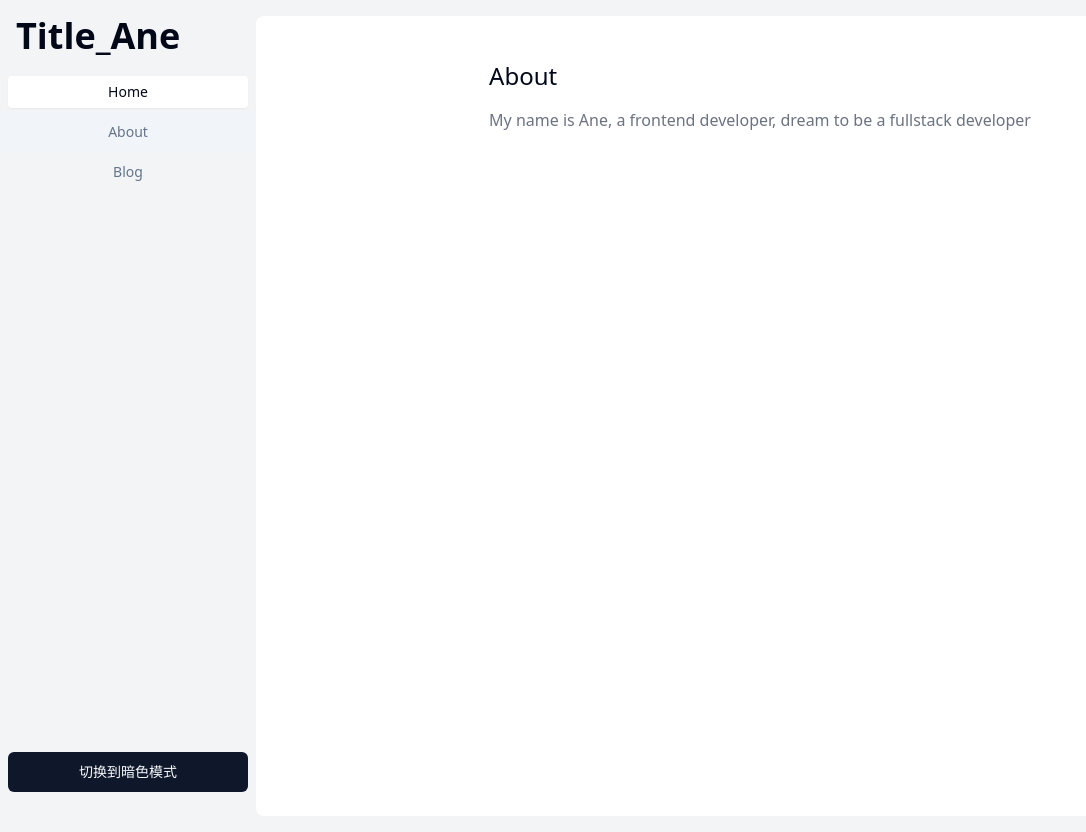
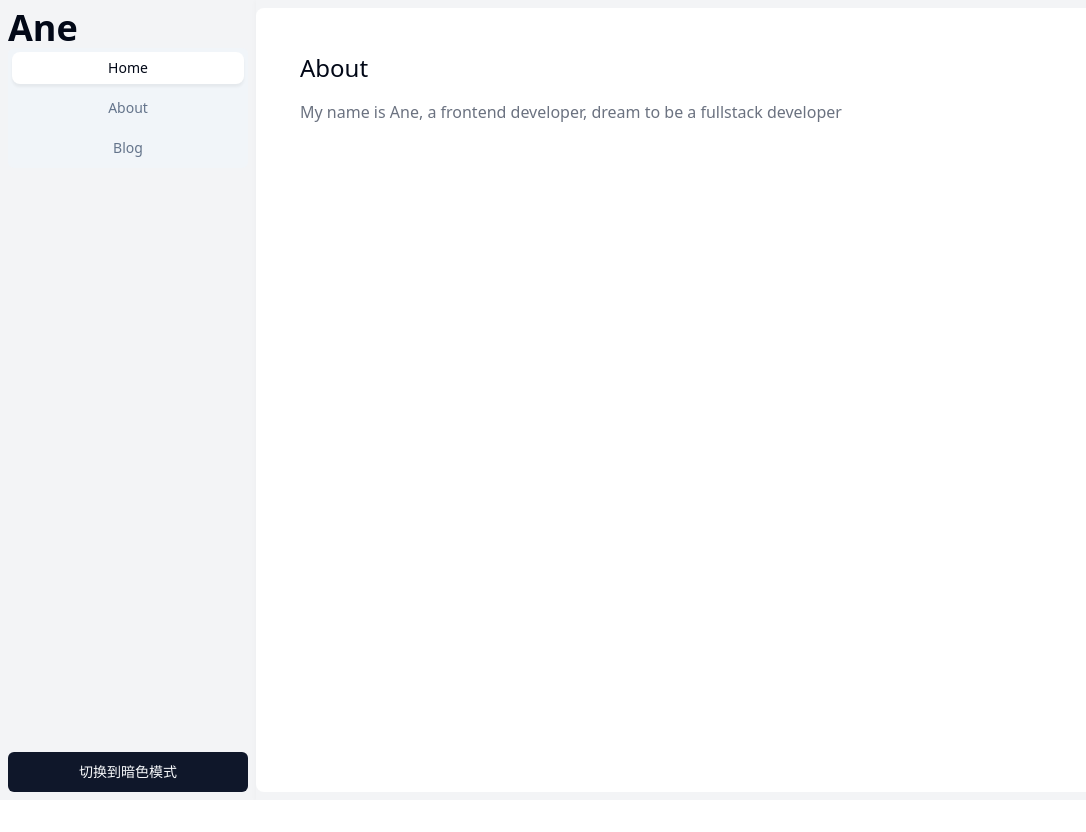
Before and after one commit to Sruo4/ane-blog, a React (Vite) app: page /about in a window 1280 px wide. Shown: the whole page, without its empty margins (0-1086 px from the left). After the commit the page ends 800 px from the top, so only its background shows below. Built offline with nearby package versions, Linux system fonts and the light colour scheme.

Commit message:
feature: Modified layout logic and style; add button shadows

```diff
--- a/src/App.tsx
+++ b/src/App.tsx
@@ -35,7 +35,7 @@ function App() {
     <Router>
       <main className="flex min-h-screen bg-gray-100 ">
         <Sidebar tabs={tabContents} isDarkMode={isDarkMode} setIsDarkMode={setIsDarkMode}/>
-        <div className="flex-1 pr-4 pt-4 pb-4">
+        <div className="flex-1 pr-2 pt-2 pb-2 h-screen box-border" style={{ boxShadow: '#00000009 0px 1px 6px 0px' }}>
           <Routes>
             <Route path="/" element={<HomePage />} />
             {tabContents.map(({ id, path, Component }) => (
--- a/src/components/Sidebar.tsx
+++ b/src/components/Sidebar.tsx
@@ -1,3 +1,4 @@
+import { useState } from "react";
 import { Link } from "react-router-dom";
 import { Tabs, TabsList, TabsTrigger } from "@/components/ui/tabs";
 import { Button } from "@/components/ui/button";
@@ -9,26 +10,39 @@ interface SidebarProps {
 }
 
 function Sidebar({ tabs, isDarkMode, setIsDarkMode }: SidebarProps) {
+  const [selectedTabId, setSelectedTabId] = useState<string>(tabs[0]?.id || "");
+
   return (
-    <div className="w-64 min-h-screen flex flex-col justify-between">
-      <div>
-        <h1 className="text-4xl font-bold p-4">Title_Ane</h1>
-        <Tabs defaultValue="tab1">
-          <TabsList className="flex flex-col mt-10 space-y-2 p-2">
+    <div className="w-64 min-h-screen p-2">
+      <div className="w-full h-full flex flex-col">
+        <h1 className="text-4xl font-bold m-0">Ane</h1>
+
+        <Tabs defaultValue={selectedTabId} className="m-0">
+          <TabsList className="flex flex-col space-y-2 h-full">
             {tabs.map((tab) => (
               <Link key={tab.id} to={tab.path} className="w-full">
-                <TabsTrigger value={tab.id} className="w-full">
+                <TabsTrigger
+                  value={tab.id}
+                  className="w-full rounded-lg"
+                  style={
+                    tab.id === selectedTabId
+                      ? { boxShadow: "#0000000d 0px 3px 3px 0px" }
+                      : {}
+                  }
+                  onClick={() => setSelectedTabId(tab.id)}
+                >
                   {tab.title}
                 </TabsTrigger>
               </Link>
             ))}
           </TabsList>
         </Tabs>
-      </div>
-      <div className="mb-10 ml-2 mr-2"> {/* 添加外边距 */}
-        <Button onClick={() => setIsDarkMode(!isDarkMode)} className="w-full">
-          切换到{isDarkMode ? '亮色模式' : '暗色模式'}
-        </Button>
+
+        <div className="mt-auto">
+          <Button onClick={() => setIsDarkMode(!isDarkMode)} className="w-full">
+            切换到{isDarkMode ? "亮色模式" : "暗色模式"}
+          </Button>
+        </div>
       </div>
     </div>
   );
--- a/src/pages/AboutPage.tsx
+++ b/src/pages/AboutPage.tsx
@@ -2,7 +2,7 @@ import React from "react";
 
 const AboutPage: React.FC = () => {
   return (
-    <div className="min-h-screen bg-white rounded-lg p-11 flex flex-row justify-center">
+    <div className="h-full bg-white rounded-lg p-11">
       <div>
         <h1 className="text-2xl mb-4 font-medium">About</h1>
         <div className="text-gray-500">My name is Ane, a frontend developer, dream to be a fullstack developer</div>
--- a/src/pages/BlogPage.tsx
+++ b/src/pages/BlogPage.tsx
@@ -2,7 +2,7 @@ import React from "react";
 
 const BlogPage: React.FC = () => {
   return (
-    <div className="min-h-screen bg-white rounded-lg p-11 flex flex-row justify-center">
+    <div className="h-full bg-white rounded-lg p-11">
       <div>
         THERE WILL BE A LOT OF ARTICLES HERE
       </div>
--- a/src/pages/HomePage.tsx
+++ b/src/pages/HomePage.tsx
@@ -13,7 +13,7 @@ const HomePage: React.FC = () => {
   };
 
   return (
-    <div className="min-h-screen bg-white rounded-lg p-11">
+    <div className="h-full bg-white rounded-lg p-11">
       <div className="text-6xl mb-4">{getGreeting()}</div>
       <div className="text-xl text-gray-500">Hi! I'm Ane</div>
     </div>
```
